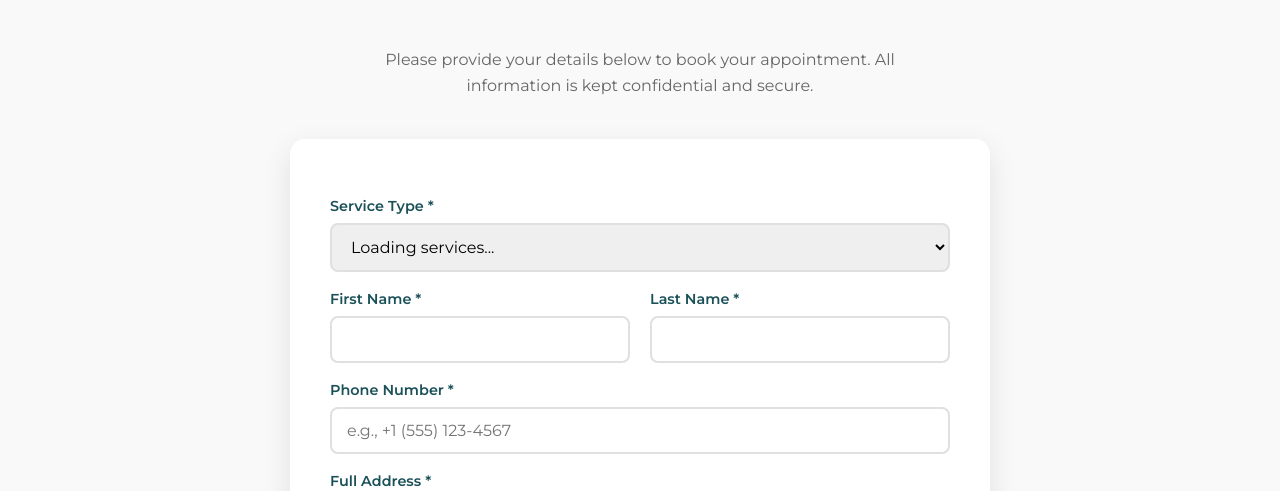
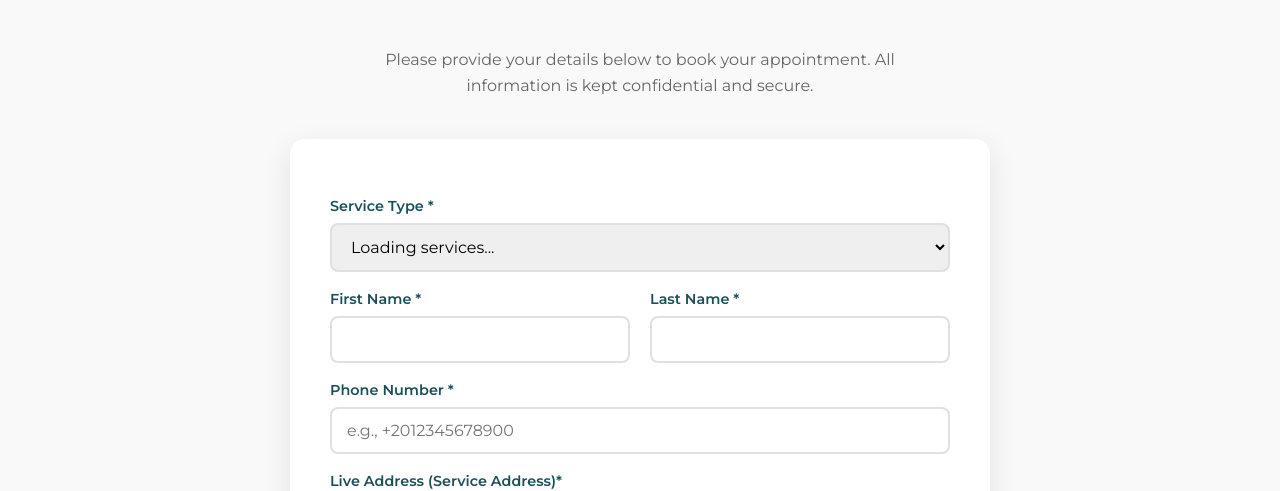
Before and after one commit to Amrsan/IntsaClinic, a plain HTML site: page registration.html in a window 1280 px wide. Shown: the part 461-952 px from the top of the page. Drawn offline with nearby package versions, Linux system fonts and the light colour scheme; a web font is replaced by a local one.

Commit message:
register & success

```diff
--- a/registration.html
+++ b/registration.html
@@ -504,12 +504,12 @@
                 <!-- Contact Information -->
                 <div class="form-group full-width">
                     <label for="phone">Phone Number *</label>
-                    <input type="tel" id="phone" name="phone" placeholder="e.g., +1 (555) 123-4567" required>
+                    <input type="tel" id="phone" name="phone" placeholder="e.g., +2012345678900" required>
                 </div>
 
                 <!-- Address -->
                 <div class="form-group full-width">
-                    <label for="address">Full Address *</label>
+                    <label for="address">Live Address (Service Address)*</label>
                     <textarea id="address" name="address" placeholder="Please enter your complete address including street, city, and ZIP code" required></textarea>
                 </div>
 
```
Also changed, not shown: success.html (+1 -1 lines).
